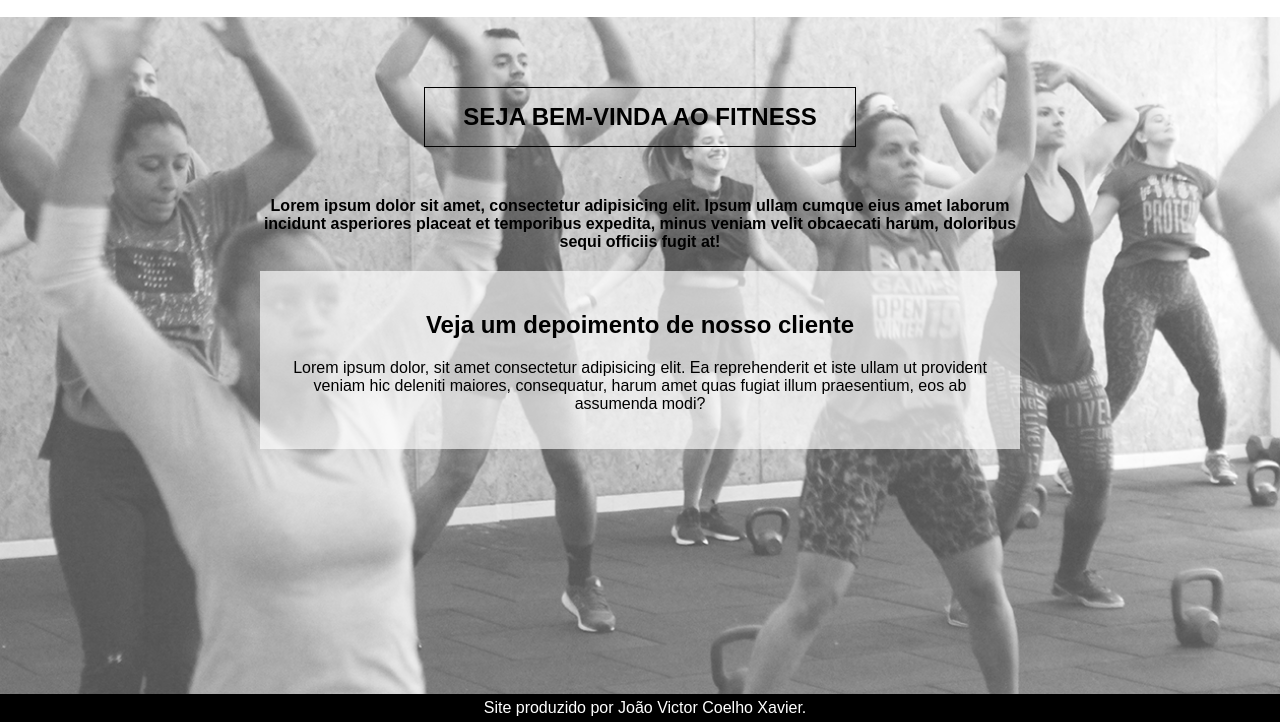
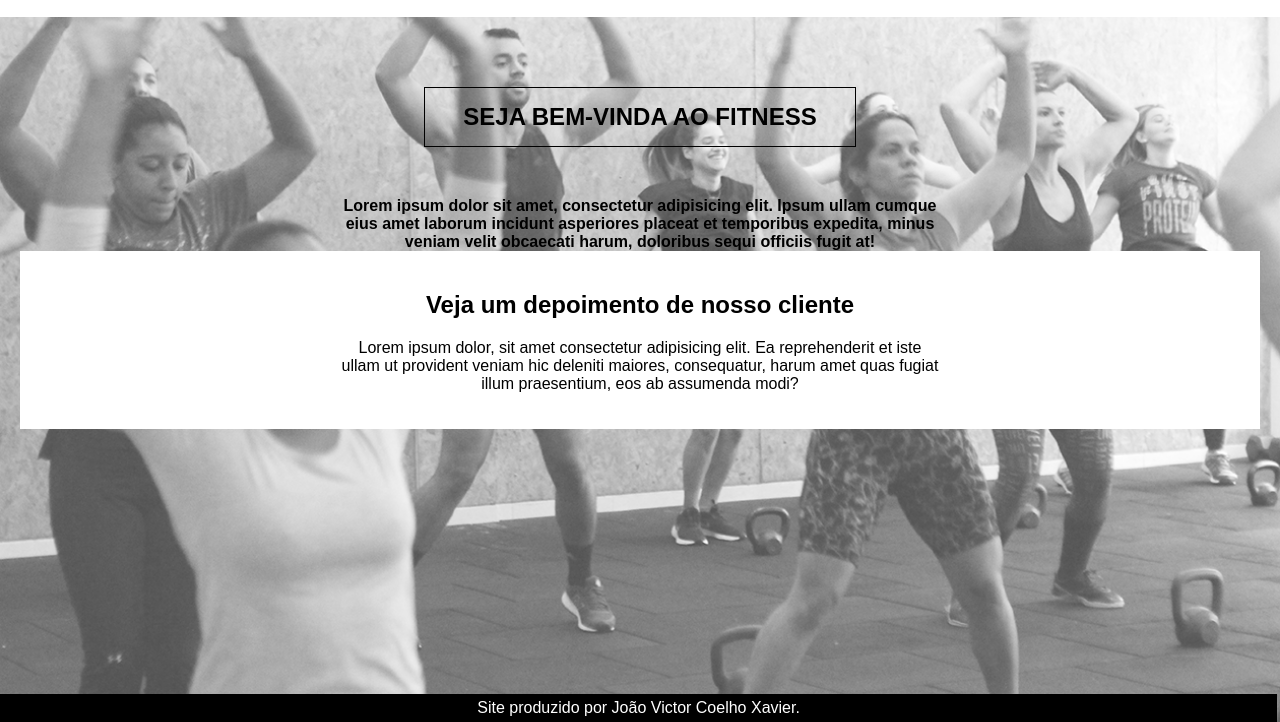
Before and after one commit to JoaoVictorCX/projeto-bxt, a plain HTML site: page index.html in a window 1280 px wide. Shown: the part 78-800 px from the top of the page. Drawn offline with Linux system fonts and the light colour scheme.

Commit message:
atualização

```diff
--- a/index.html
+++ b/index.html
@@ -27,10 +27,12 @@
         <p>Lorem ipsum dolor sit amet, consectetur adipisicing elit. Ipsum ullam cumque eius amet laborum incidunt asperiores placeat et temporibus expedita, minus veniam velit obcaecati harum, doloribus sequi officiis fugit at!</p>
 
 
-        <div class="depo">
-            <h2>Veja um depoimento de nosso cliente</h2>
-            <p>Lorem ipsum dolor, sit amet consectetur adipisicing elit. Ea reprehenderit et iste ullam ut provident veniam hic deleniti maiores, consequatur, harum amet quas fugiat illum praesentium, eos ab assumenda modi?</p>
-        </div>
+        <section id="campo">
+            <article id="depo">
+                <h2>Veja um depoimento de nosso cliente</h2>
+                <p>Lorem ipsum dolor, sit amet consectetur adipisicing elit. Ea reprehenderit et iste ullam ut provident veniam hic deleniti maiores, consequatur, harum amet quas fugiat illum praesentium, eos ab assumenda modi?</p>
+            </article>
+        </section>
 
 
     </main>
--- a/style.css
+++ b/style.css
@@ -1,6 +1,7 @@
 @charset "UTF-08";
 
 body {
+
     background-image: url('imagens/background1.png');
     background-attachment: fixed;
     background-repeat: no-repeat;
@@ -8,7 +9,6 @@ body {
     font-family: Arial, Helvetica, sans-serif;
     text-align: center;
     margin: 0px;
-
 }
 
 header {
@@ -30,7 +30,6 @@ div > nav {
     background-color: white;
     padding: 20px;
     font-size: 0.8em;
-
 }
 
 div > img {
@@ -72,11 +71,9 @@ nav > a {
 nav > a:hover {
     color: black;
     background-color: greenyellow;
-
 }
 
 main {
-    max-width: 800px;
     margin: auto;
     padding: 20px;
 }
@@ -91,15 +88,23 @@ main > h1 {
 }
 
 main > p {
-    margin: 20px;
+    margin: auto;
+    max-width: 600px;
     font-weight: bold;
 }
 
-div.depo {
-    background-color: rgba(255, 255, 255, 0.651);
-    margin: 20px;
+#campo {
+    width: 100%;
+    margin: 0px;
+    background-color: white;
+    background-attachment: fixed;
+
+}
+
+#depo {
+    max-width: 600px;
+    margin: auto;
     padding: 20px;
-
 }
 
 footer {
@@ -107,8 +112,6 @@ footer {
     background-color: black;
     padding: 5px;
     position: absolute;
-    width: 100%;
+    width: 99%;
     bottom: 0px;
-
-
 }
```
